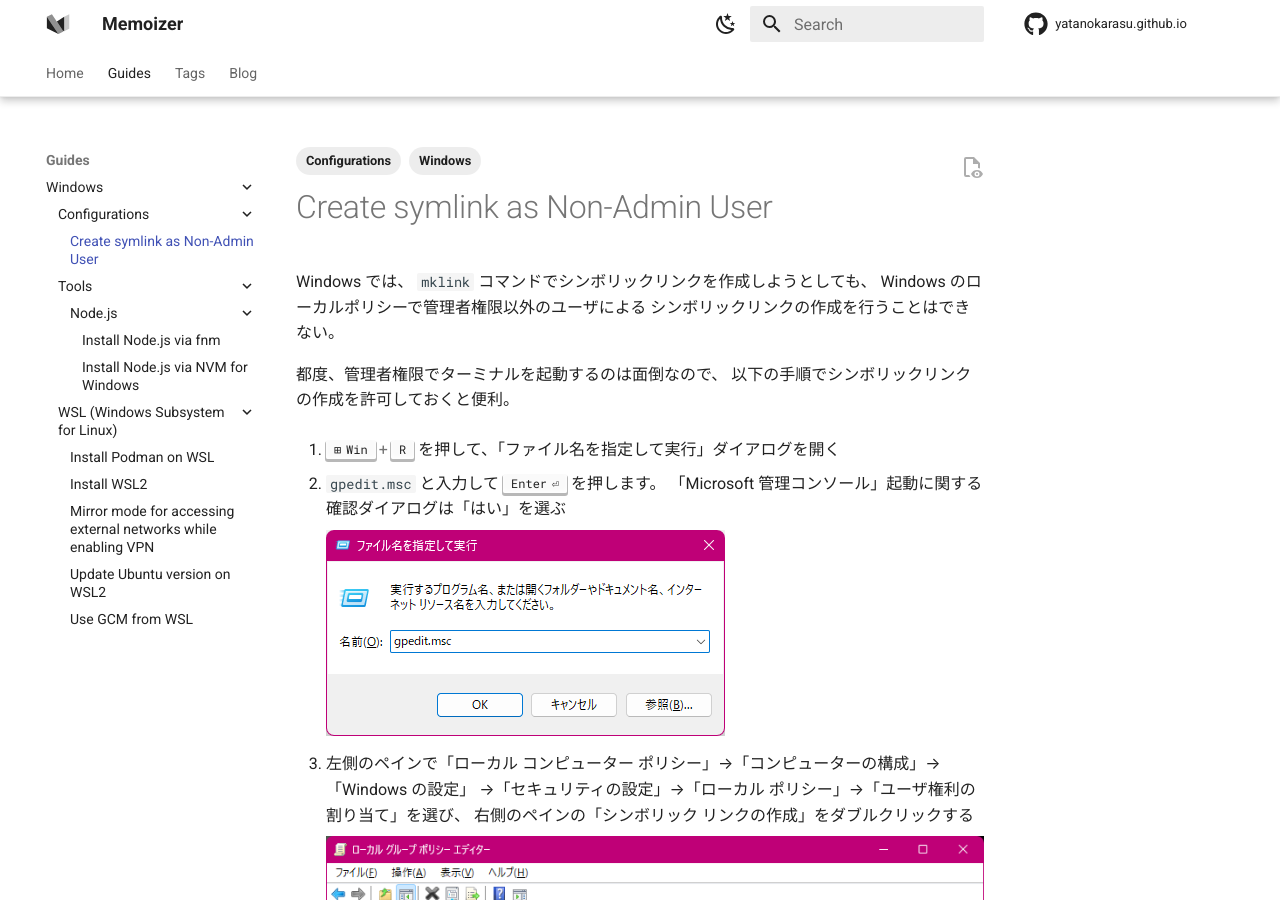
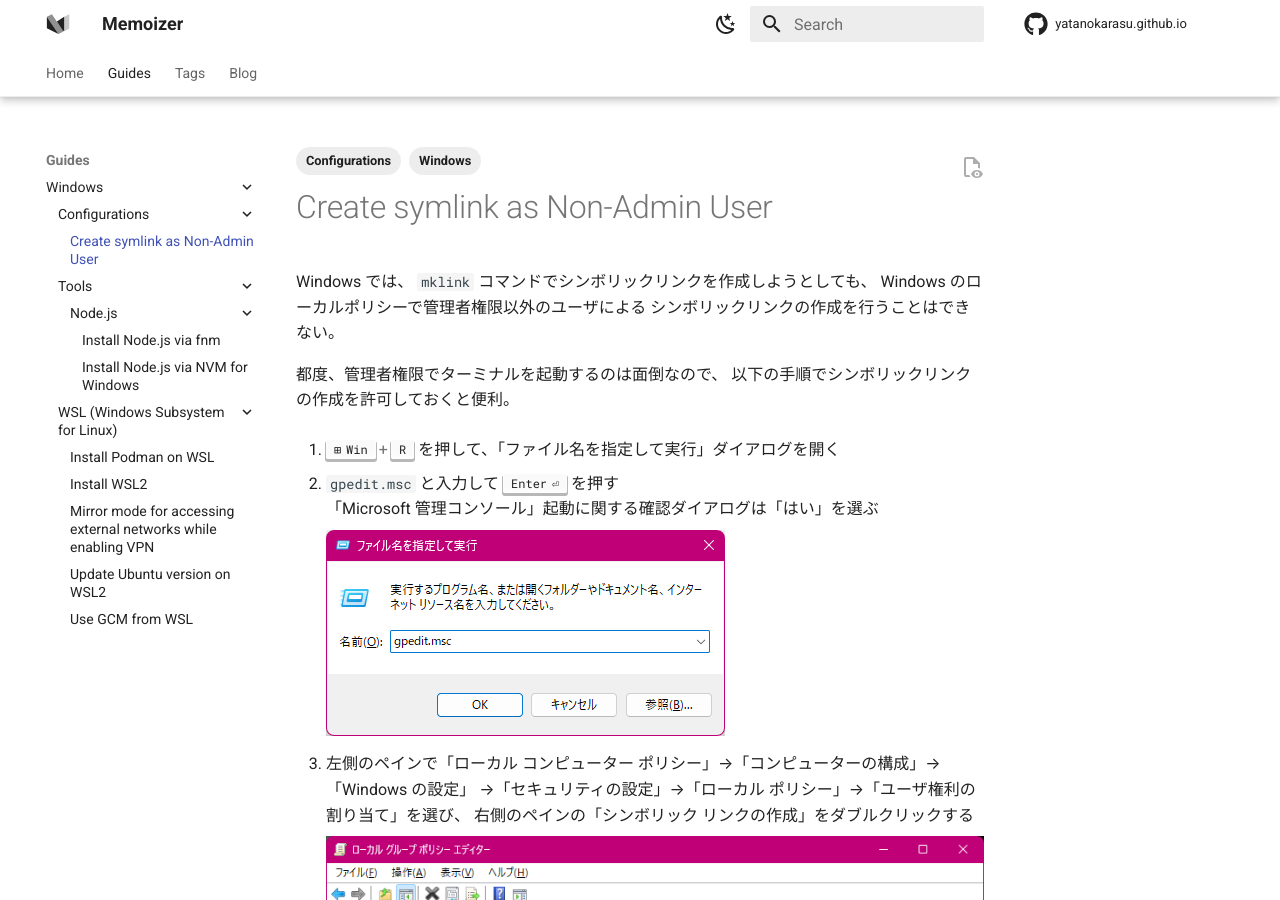
Before and after one commit to yatanokarasu/yatanokarasu.github.io, an MkDocs documentation site: the page built from docs/guides/windows/configurations/symlink-as-non-root-user.md, in a window 1280 px wide and 900 px high. Built offline with MkDocs 1.6.1 and Material for MkDocs 9.7.7, drawn with Linux system fonts in a browser that asks for light colours; comment, search, counter and statistics services are not loaded.

Commit message:
:memo: Fix typo

```diff
--- a/docs/guides/windows/configurations/symlink-as-non-root-user.md
+++ b/docs/guides/windows/configurations/symlink-as-non-root-user.md
@@ -15,7 +15,7 @@
 
 1.  ++win+r++ を押して、「ファイル名を指定して実行」ダイアログを開く
 
-1.  `gpedit.msc` と入力して ++enter++ を押します。
+1.  `gpedit.msc` と入力して ++enter++ を押す
     「Microsoft 管理コンソール」起動に関する確認ダイアログは「はい」を選ぶ
 
     ![ファイル名を指定して実行](./images/symlinks/execute-commands.png)
```
Also changed, not shown: docs/guides/windows/wsl/mirrored-mode-with-vpn.md (+1 -1 lines).
